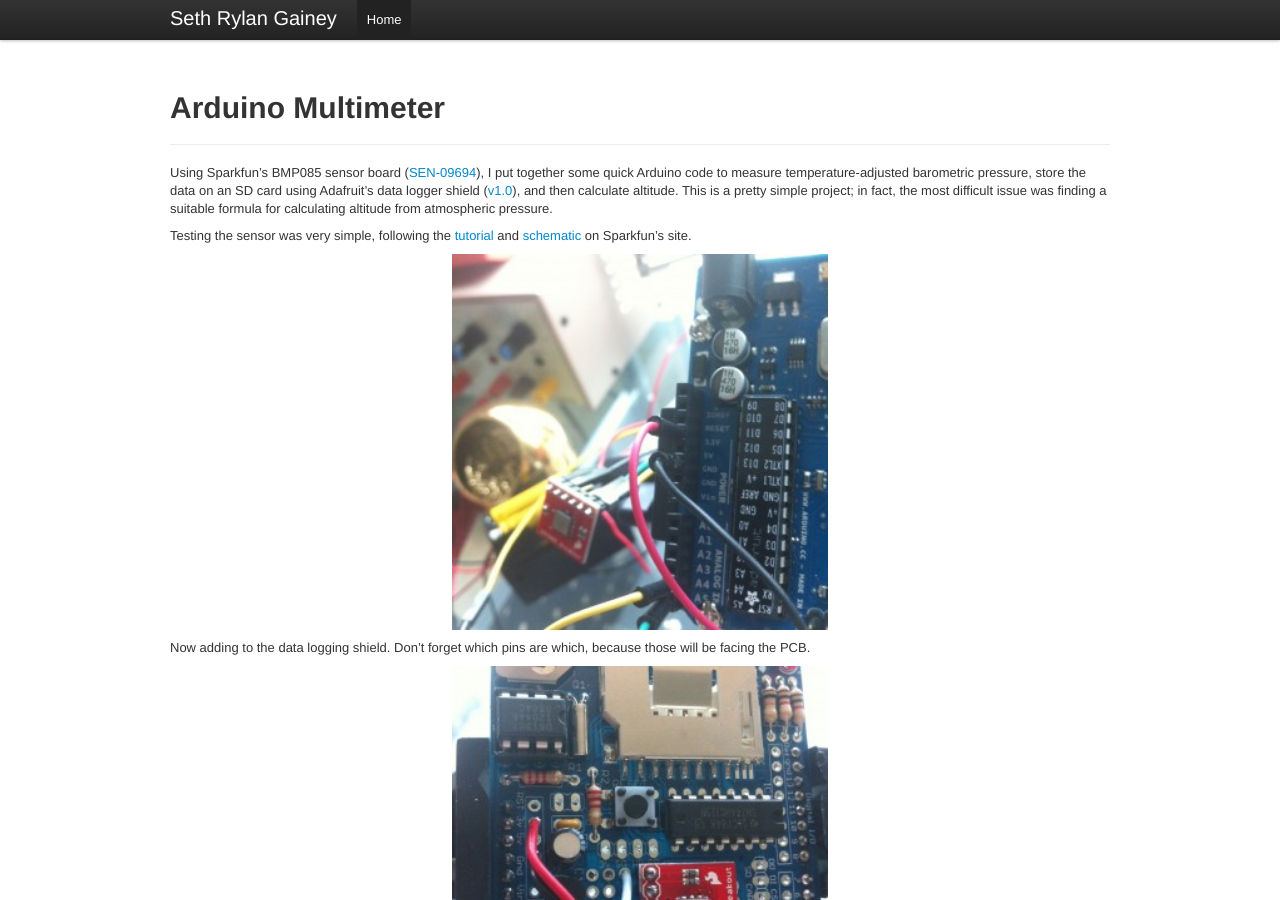
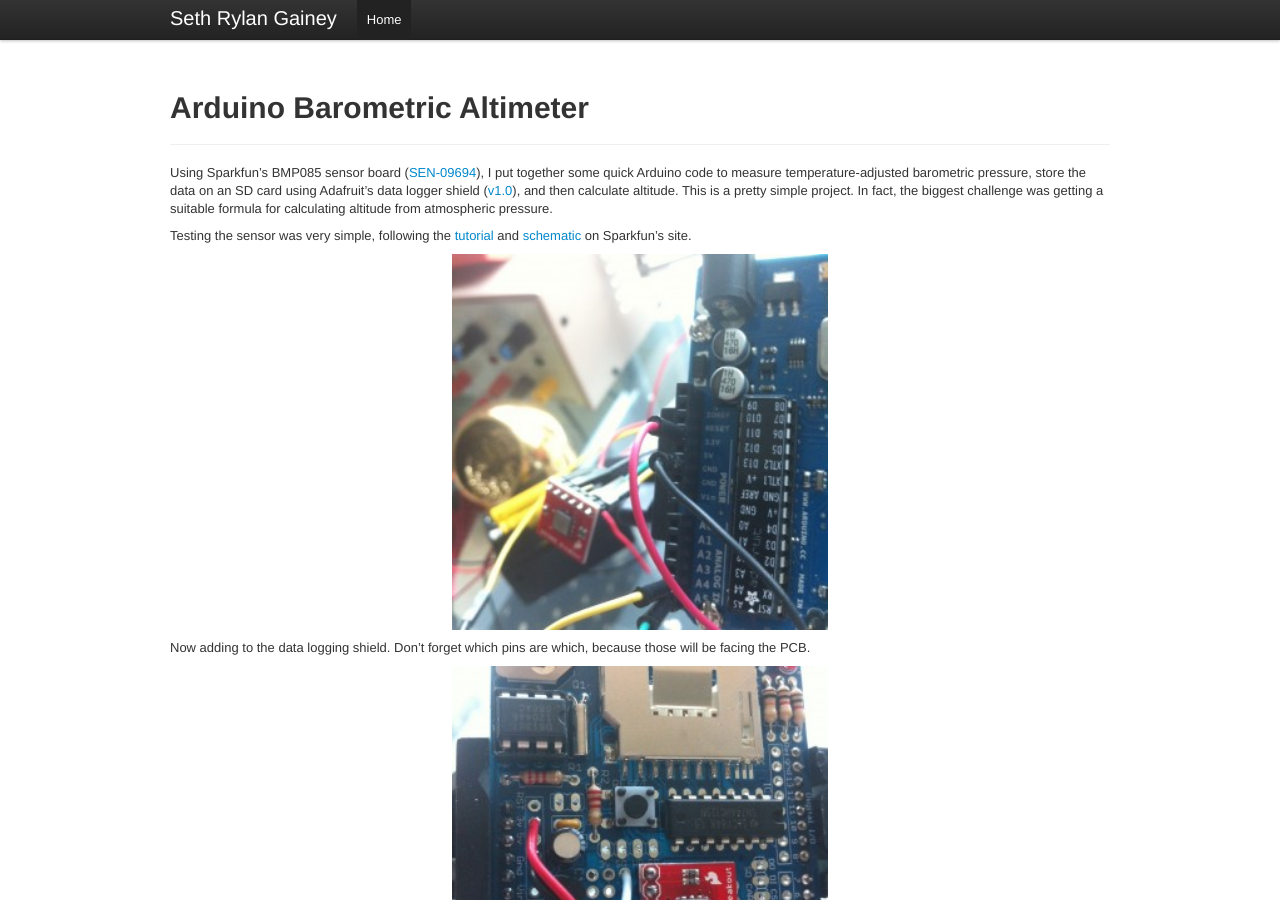
Before and after one commit to sethrylan/sethrylan.github.io, a Jekyll site: the page built from _posts/2012-07-31-arduino-altimeter.md, in a window 1280 px wide and 900 px high. Built offline with Jekyll 4.4.1, drawn with Linux system fonts in a browser that asks for light colours; nearby versions of some CDN libraries; Markdown is read by kramdown in place of the engine named in the settings; formulas are drawn with MathJax 3; some of the changed text lies outside the part shown.

Commit message:
Updated post title.

```diff
--- a/_posts/2012-07-31-arduino-altimeter.md
+++ b/_posts/2012-07-31-arduino-altimeter.md
@@ -1,12 +1,12 @@
 ---
 layout: post
-title: Arduino Multimeter
+title: Arduino Barometric Altimeter
 ---
 
 # {{ page.title }}
 ---------------------------------------
 
-Using Sparkfun's BMP085 sensor board ([SEN-09694](https://www.sparkfun.com/products/9694)), I put together some quick Arduino code to measure temperature-adjusted barometric pressure, store the data on an SD card using Adafruit's data logger shield ([v1.0](https://www.adafruit.com/products/243)), and then calculate altitude. This is a pretty simple project; in fact, the most difficult issue was finding a suitable formula for calculating altitude from atmospheric pressure.
+Using Sparkfun's BMP085 sensor board ([SEN-09694](https://www.sparkfun.com/products/9694)), I put together some quick Arduino code to measure temperature-adjusted barometric pressure, store the data on an SD card using Adafruit's data logger shield ([v1.0](https://www.adafruit.com/products/243)), and then calculate altitude. This is a pretty simple project. In fact, the biggest challenge was getting a suitable formula for calculating altitude from atmospheric pressure.
 
 
 Testing the sensor was very simple, following the [tutorial](http://www.sparkfun.com/tutorials/253) and [schematic](http://www.sparkfun.com/tutorial/Barometric/Example1-sch.PNG) on Sparkfun's site.
```
